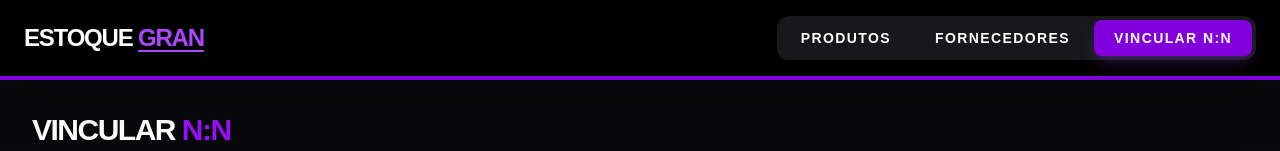
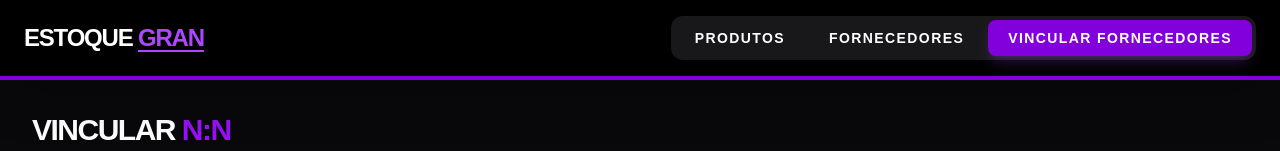
Before and after one commit to maydreadful/frontend-projeto-integrador, a Next.js app: page /associacoes in a window 1280 px wide. Shown: the top 151 px of the page. Built offline with nearby package versions, Linux system fonts and the light colour scheme; no server answers.

Commit message:
ui: renomeia vincular n:n para vincular fornecedores

```diff
--- a/src/app/layout.tsx
+++ b/src/app/layout.tsx
@@ -47,7 +47,7 @@ export default function RootLayout({
                 href="/associacoes"
                 className="px-5 py-2 rounded-lg font-bold text-sm uppercase tracking-widest bg-purple-700 text-white hover:bg-white hover:text-purple-700 transition-all duration-300 shadow-lg shadow-purple-500/20"
               >
-                Vincular N:N
+                VINCULAR FORNECEDORES
               </Link>
             </nav>
           </div>
```
